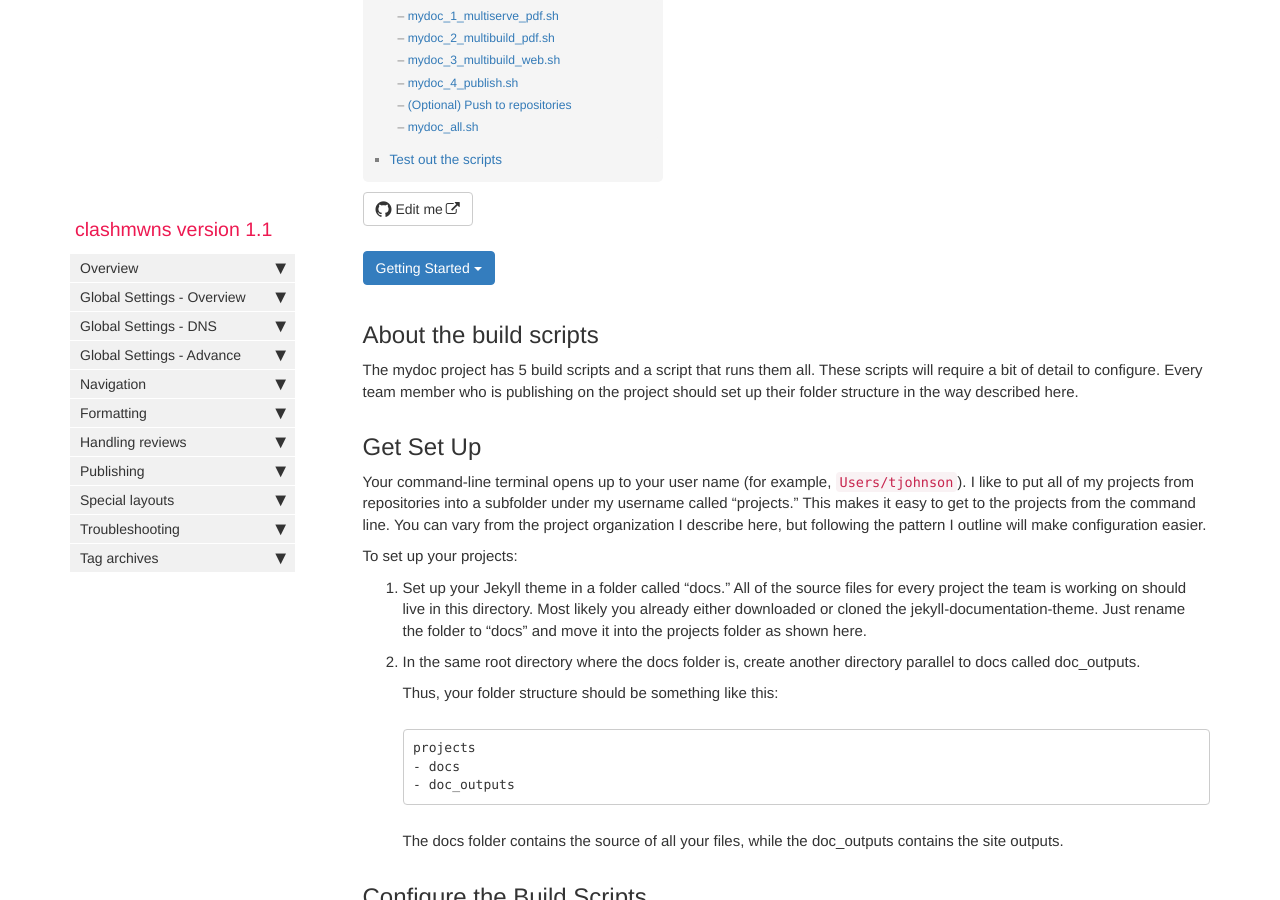
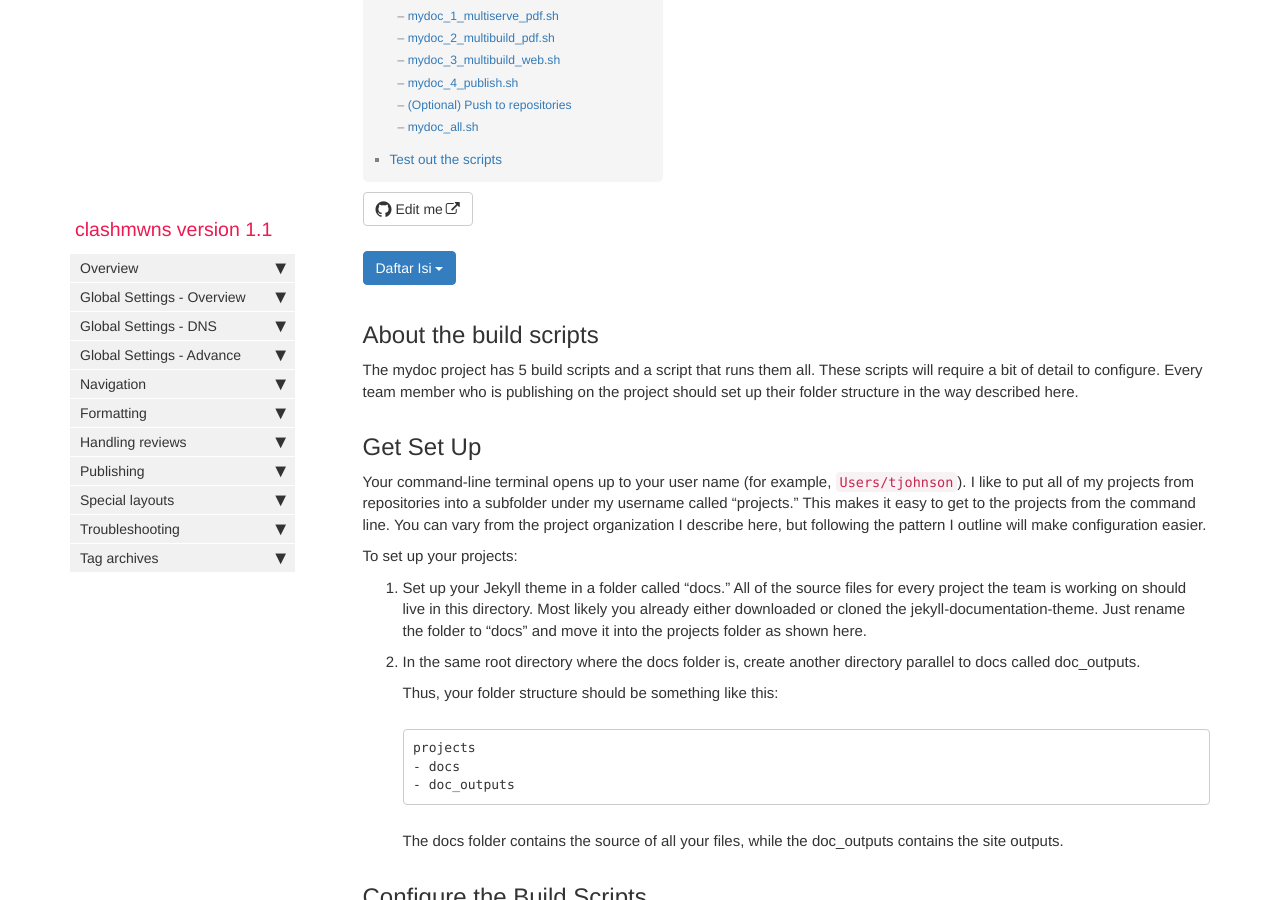
Before and after one commit to mwnsofficial/clashmwns, a Jekyll site: the page built from pages/mydoc/mydoc_build_scripts.md, in a window 1280 px wide and 900 px high, scrolled down 452 px. Built offline with Jekyll 4.4.1, drawn with Linux system fonts in a browser that asks for light colours; comment, search, counter and statistics services are not loaded.

Commit message:
Update getting_started_series.html

```diff
--- a/_includes/custom/getting_started_series.html
+++ b/_includes/custom/getting_started_series.html
@@ -1,6 +1,6 @@
 <div class="seriesContext">
     <div class="btn-group">
-        <button type="button" data-toggle="dropdown" class="btn btn-primary dropdown-toggle">Getting Started <span class="caret"></span></button>
+        <button type="button" data-toggle="dropdown" class="btn btn-primary dropdown-toggle">Daftar Isi <span class="caret"></span></button>
         <ol class="dropdown-menu">
             {% assign pages = site.pages | sort:"weight"  %}
             {% for p in pages %}
```
Also changed, not shown: other parts of _includes/custom/getting_started_series.html (+1 -1 lines).
